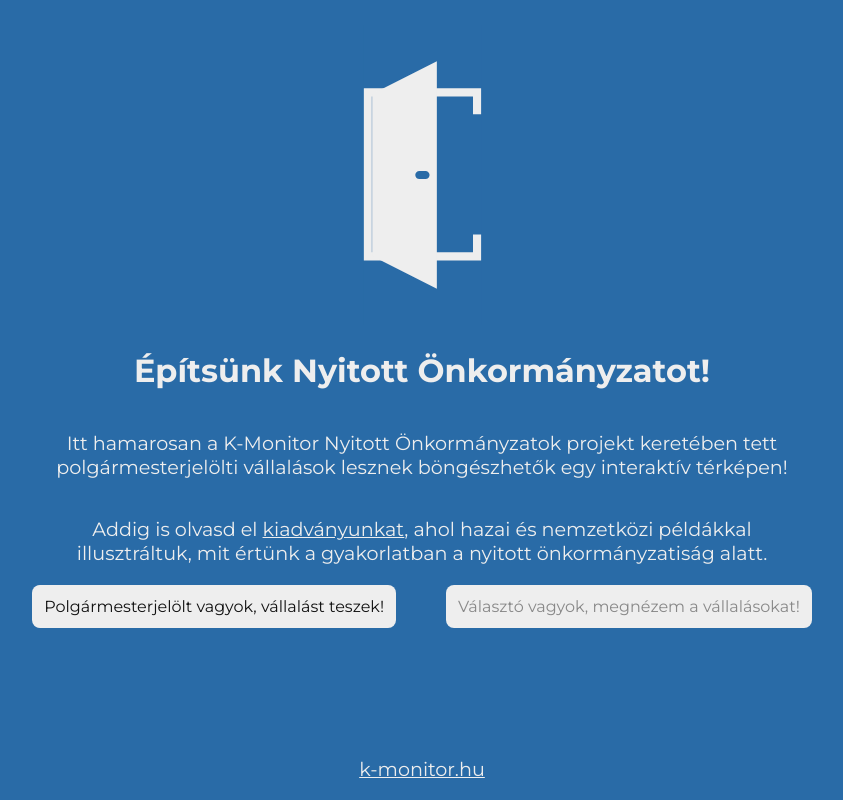
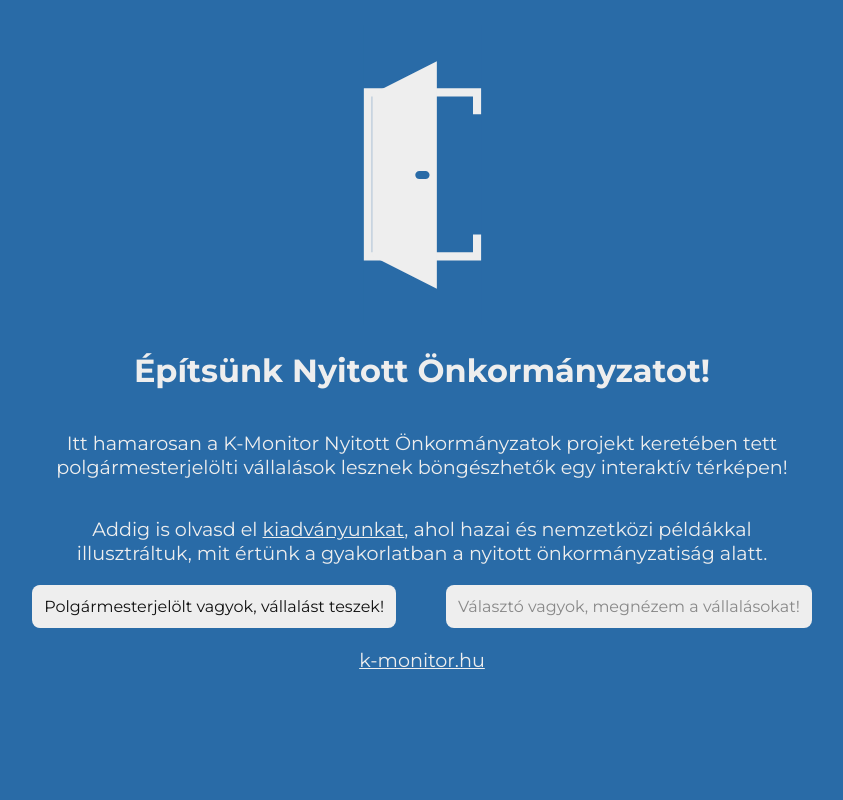
Before and after one commit to k-monitor/nyitott-onkormanyzat, a Next.js app: page / in a window 1280 px wide. Shown: the whole page, without its empty margins (218-1061 px from the left). Built offline with nearby package versions, Linux system fonts and the light colour scheme.

Commit message:
switch back to bad footer, good zoom

```diff
--- a/src/pages/index.js
+++ b/src/pages/index.js
@@ -29,7 +29,7 @@
 
       </Head>
       <main className={montserrat.className} >
-        <div style={{display: 'flex', flexDirection: "column", width: "100%", height: "100%", backgroundColor: "var(--dark-blue)"}}>
+        <div>
         <Logo style={{scale:"2", margin: "80px", marginTop: "100px", marginLeft: "auto", marginRight: "auto", fill: '#eee', backgroundColor: "var(--dark-blue)", minHeight: "150px"}} />
         <h1>Építsünk Nyitott Önkormányzatot!</h1>
 
@@ -38,11 +38,15 @@
           <p>Addig is olvasd el <a href="https://drive.google.com/file/d/1bY_8IDRlutW7103vRZYfvnsUeoj8Aosy/view">kiadványunkat</a>, ahol hazai és nemzetközi példákkal illusztráltuk, mit értünk a gyakorlatban a nyitott önkormányzatiság alatt. </p>
         </div>
         <div style={{display: 'flex', flexDirection: 'row'}}>
-            <a className='button' style={{marginRight: '50px'}} href='https://docs.google.com/forms/d/e/1FAIpQLScGZmVAP0Ka_oGt7bhPkUmT7weW139NfeOHW-3ZYNTJT6SaPw/viewform'>Polgármesterjelölt vagyok, vállalást teszek!</a>
+          <a className='button' style={{marginRight: '50px'}} href='https://docs.google.com/forms/d/e/1FAIpQLScGZmVAP0Ka_oGt7bhPkUmT7weW139NfeOHW-3ZYNTJT6SaPw/viewform' target="_blank">Polgármesterjelölt vagyok, vállalást teszek!</a>
           {/* <a className='button' href='/list'>Választó vagyok, megnézem a vállalásokat!</a> */}
           <a className='disabled button'>Választó vagyok, megnézem a vállalásokat!</a>
         </div>
-          <p style={{width: "100%", marginTop: "auto", backgroundColor: "var(--dark-blue)"}}><a href="https://k-monitor.hu">k-monitor.hu</a></p>
+        <footer style={{width: "100%", marginTop: "auto", backgroundColor: "var(--dark-blue)"}}>
+          {/* <p>Értesülj a K-Monitor havi beszámolójából további hasonló projektekről!</p> */}
+          {/* <p>Iratkozz fel!</p> */}
+          <p><a href="https://k-monitor.hu">k-monitor.hu</a></p>
+        </footer>
         </div>
       </main>
 
@@ -53,7 +57,6 @@
           align-items: center;
           justify-content: center;
           padding: 0 20px;
-          background-color: var(--dark-blue);
         }
 
         footer * {
@@ -78,6 +81,8 @@
           background-color: var(--dark-blue);
           color: #eee;
           text-align: center;
+          display: flex;
+          flex-direction: column;
         }
 
         h1 {
```
Lines whose indentation alone changed are shown as unchanged.
